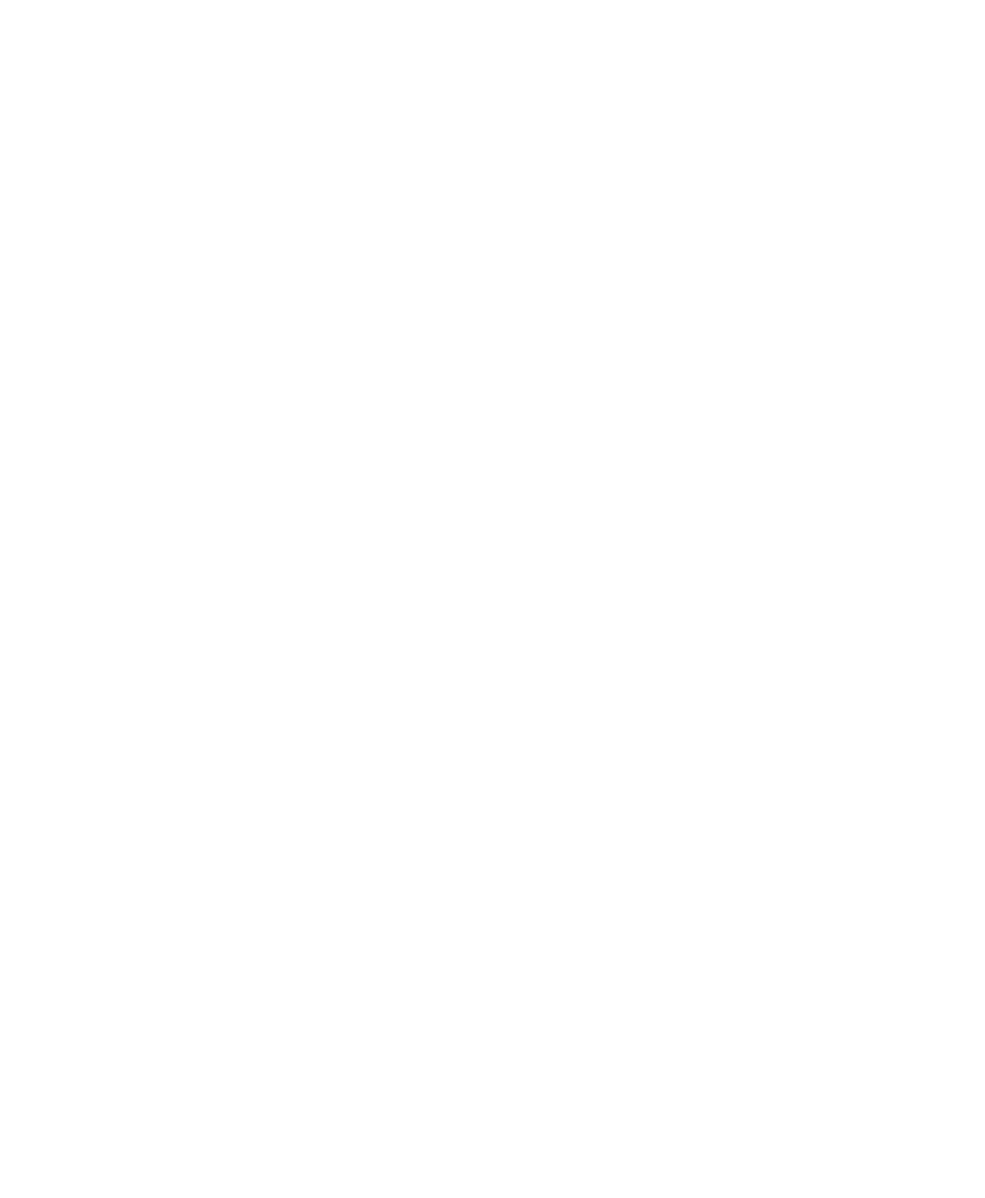
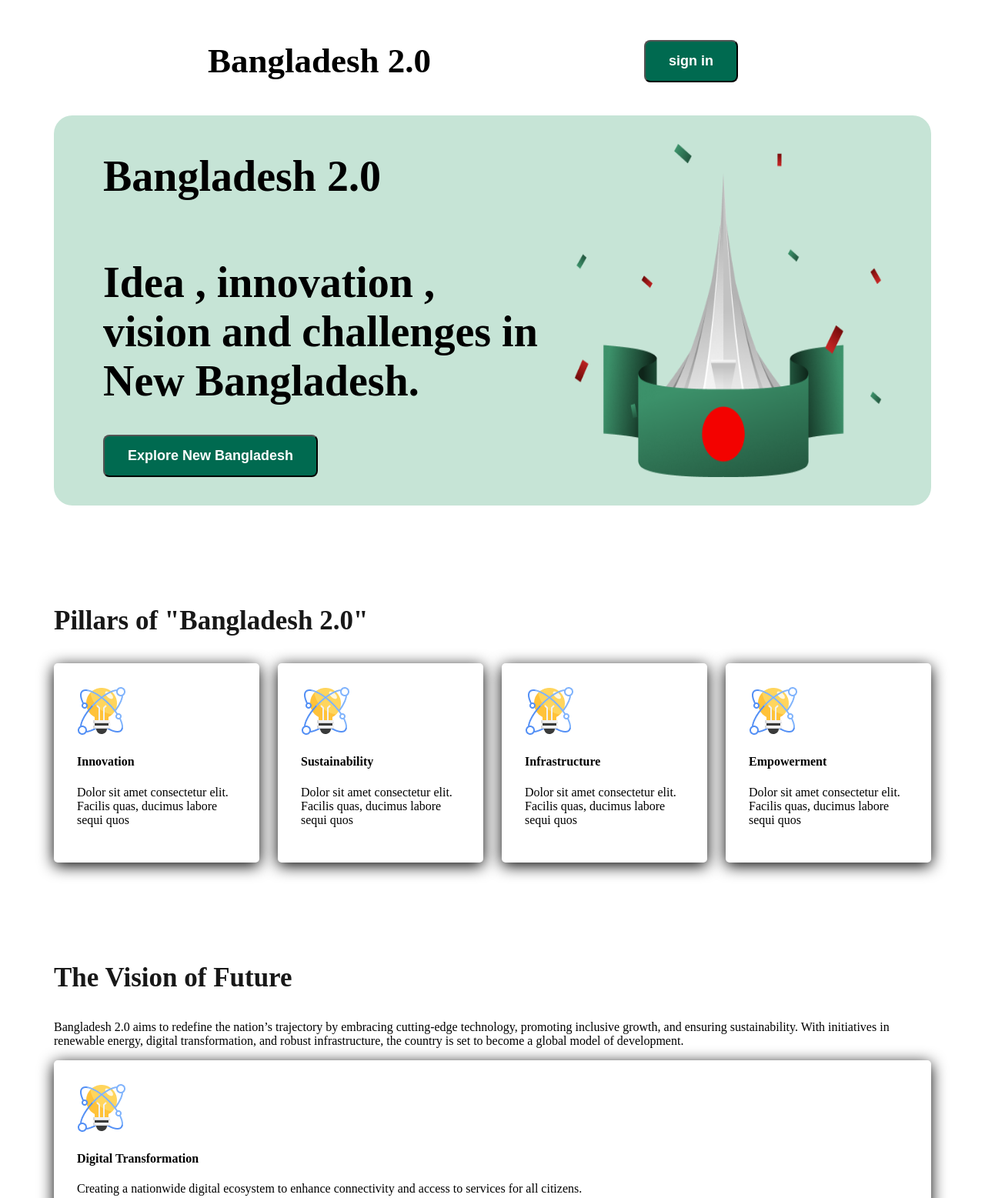
Before and after one commit to manikcmt/B11A1--assignment-1, a plain HTML site: page index.html in a window 1280 px wide. Shown: the top 1557 px of the page at 77% size. Before the commit the page ends 800 px from the top, so only its background shows below. Drawn offline with Linux system fonts and the light colour scheme.

Commit message:
my first commit

```diff
--- a/index.html
+++ b/index.html
@@ -1,15 +1,103 @@
 <!DOCTYPE html>
 <html lang="en">
+
 <head>
     <meta charset="UTF-8">
     <meta name="viewport" content="width=device-width, initial-scale=1.0">
     <title>Assignment -001</title>
+    <link rel="preconnect" href="https://fonts.googleapis.com">
+    <link rel="preconnect" href="https://fonts.gstatic.com" crossorigin>
+    <link
+        href="https://fonts.googleapis.com/css2?family=Fira+Sans:ital,wght@0,100;0,200;0,300;0,400;0,500;0,600;0,700;0,800;0,900;1,100;1,200;1,300;1,400;1,500;1,600;1,700;1,800;1,900&family=Open+Sans:ital,wght@0,300..800;1,300..800&display=swap"
+        rel="stylesheet">
+    <link rel="stylesheet" href="styles.css/assignment01.css">
 </head>
-<body>
+
+<body class="fira-sans-normal">
     <header>
+        <nav>
+            <h3 class="nav-title">Bangladesh 2.0</h3>
+            <ul>
+                <li><a href=""><button class="btn-primary">sign in</button></a></li>
+            </ul>
+
+        </nav>
+        <div class="banner">
+            <div class="banner-content">
+                <h4 class="banner-gretting dark-2">Bangladesh 2.0</h4>
+                <h1 class="banner-title">Idea , innovation ,
+                    vision and challenges in New Bangladesh.</h1>
+
+                <button class="btn-primary"> Explore New Bangladesh</button>
+
+            </div>
+            <img class="banner-hero-pic" src="assets/hero.png" alt="">
+        </div>
 
     </header>
     <main>
+        <!--how to section start-->
+        <section class="Pillars">
+            <h3 class="section-title">Pillars of "Bangladesh 2.0"</h3>
+           <div class="Pillars-container">
+            <!--.skill*4>img+h4.skill-title+p.skill-description-->
+            <div class="Pillar">
+                <img src="assets/card-icon.png" alt="">
+                <h4 class="skill-title">Innovation</h4>
+                <p class="skill-description">Dolor sit amet consectetur elit.
+                     Facilis quas, ducimus labore sequi quos </p>
+            </div>
+            <div class="Pillar">
+                <img src="assets/card-icon.png" alt="">
+                <h4 class="skill-title">Sustainability</h4>
+                <p class="skill-description">Dolor sit amet consectetur elit.
+                    Facilis quas, ducimus labore sequi quos  </p>
+            </div>
+            <div class="Pillar">
+                <img src="assets/card-icon.png" alt="">
+                <h4 class="skill-title">Infrastructure</h4>
+                <p class="skill-description">Dolor sit amet consectetur elit.
+                     Facilis quas, ducimus labore sequi quos </p>
+            </div>
+            <div class="Pillar">
+                <img src="assets/card-icon.png" alt="">
+                <h4 class="Pillar-title">Empowerment</h4>
+                <p class="Pillar-description">Dolor sit amet consectetur elit.
+                     Facilis quas, ducimus labore sequi quos </p>
+            </div>
+
+           </div>
+        </section>
+        <section class="the-visions-of-future">
+            <h3 class="section-title">The Vision of Future</h3>
+              <p>Bangladesh 2.0 aims to redefine the nation’s trajectory by embracing cutting-edge technology, promoting inclusive growth, and ensuring sustainability. With initiatives in renewable energy, digital transformation, and robust infrastructure, the country
+                is set to become a global model of development.</p>
+            <div class="vision-container">
+                <!--.skill*4>img+h4.skill-title+p.skill-description-->
+                <div class="vision">
+                    <img src="assets/card-icon.png" alt="">
+                    <h4 class="vision-title">Digital Transformation</h4>
+                    <p class="vision-description">Creating a nationwide digital ecosystem to enhance
+                         connectivity and access to services for all citizens. </p>
+                         <button class="btn-learn-more">Learn more</button>
+                </div>
+                <div class="vision">
+                    <img src="assets/card-icon.png" alt="">
+                    <h4 class="vision-title">Digital Transformation</h4>
+                    <p class="vision-description">Creating a nationwide digital ecosystem to enhance
+                         connectivity and access to services for all citizens. </p>
+                         <button class="btn-learn-more">Learn more</button>
+                </div>
+                <div class="vision">
+                    <img src="assets/card-icon.png" alt="">
+                    <h4 class="vision-title">Digital Transformation</h4>
+                    <p class="vision-description">Creating a nationwide digital ecosystem to enhance
+                         connectivity and access to services for all citizens. </p>
+                         <button class="btn-learn-more">Learn more</button>
+                </div>
+            </dav>
+        </section>
+
 
     </main>
     <footer>
@@ -17,4 +105,5 @@
     </footer>
 
 </body>
+
 </html>
--- /dev/null
+++ b/styles.css/assignment01.css
@@ -0,0 +1,114 @@
+/* nav styles */
+nav{
+    display: flex;
+    align-items: center;
+    justify-content: space-between;
+    margin: 0 200px;
+}
+.nav-title{
+    font-weight: 800;
+    font-size: 45px;
+}
+nav ul li{
+    list-style: none;
+    margin-right: 51px;
+
+}
+/* butonn styles */
+.btn-primary{
+    background-color: #006A50;
+    font-weight: 700;
+    font-size: 18px;
+    color: white;
+    padding: 15px 30px;
+    border-radius: 8px;
+}
+.btn-learn-more{
+    background-color: #5490F5;
+    font-weight: 700;
+    font-size: 18px;
+    color: white;
+    padding: 15px 30px;
+    border-radius: 8px;
+}
+/* font styles */
+.open-sans-normal{
+  font-family: "Open Sans", serif;
+  font-optical-sizing: auto;
+  font-style: normal;
+  font-size: 56px;
+  font-size: 700;
+  font-variation-settings:
+    "wdth" 100;
+}
+/* banner style */
+.banner{
+    display: flex;
+    justify-content: space-between;
+    background-color: #C6E4D6;
+    padding: 37px 64px;
+    border-radius: 24px;
+}
+.banner-content{
+    max-width: 580px;
+}
+.banner-gretting{
+    margin-top: 10px;
+    font-weight: 800;
+    font-size: 56px;
+
+}
+.banner-title{
+    font-weight: bold;
+    /* margin-top: 117px; */
+    font-size: 56px;
+}
+.banner-hero-pic{
+    width: 400px;
+
+}
+/* Pillars section styles */
+.Pillars-container{
+    display: flex;
+    gap: 24px;
+}
+.Pillar{
+    padding: 30px;
+    border-radius: 5px;
+    box-shadow: 0px 4px 20px 0px #000000;
+}
+.section-title{
+    font-size: 35px;
+    font-weight: bold;
+    color: #181818;
+}
+/* Main styles */
+main{
+    max-width: 1140px;
+    margin: 0 auto;
+}
+main section{
+    margin-top: 130px;
+    margin-bottom: 130px;
+}
+/* Header styles */
+header{
+    max-width: 1140px;
+    margin: 0 auto;
+}
+header section{
+    margin-top: 130px;
+    margin-bottom: 130px;
+}
+/* vision of future styles */
+.visions-container{
+    display: flex;
+    gap: 24px;
+    justify-content: space-around;
+}
+.vision{
+    padding: 30px;
+
+    border-radius: 5px;
+    box-shadow: 0px 4px 20px 0px #000000;
+}
```
